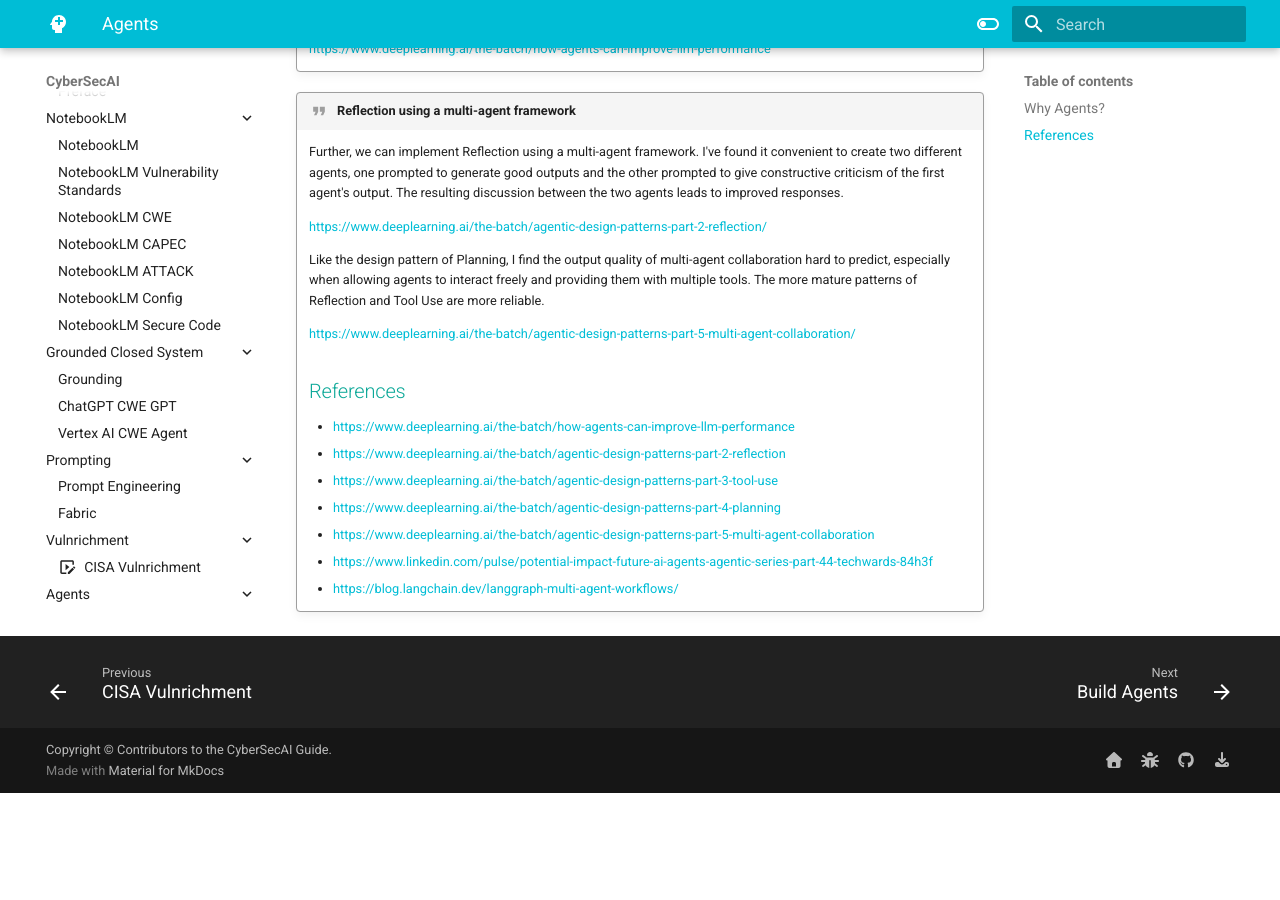
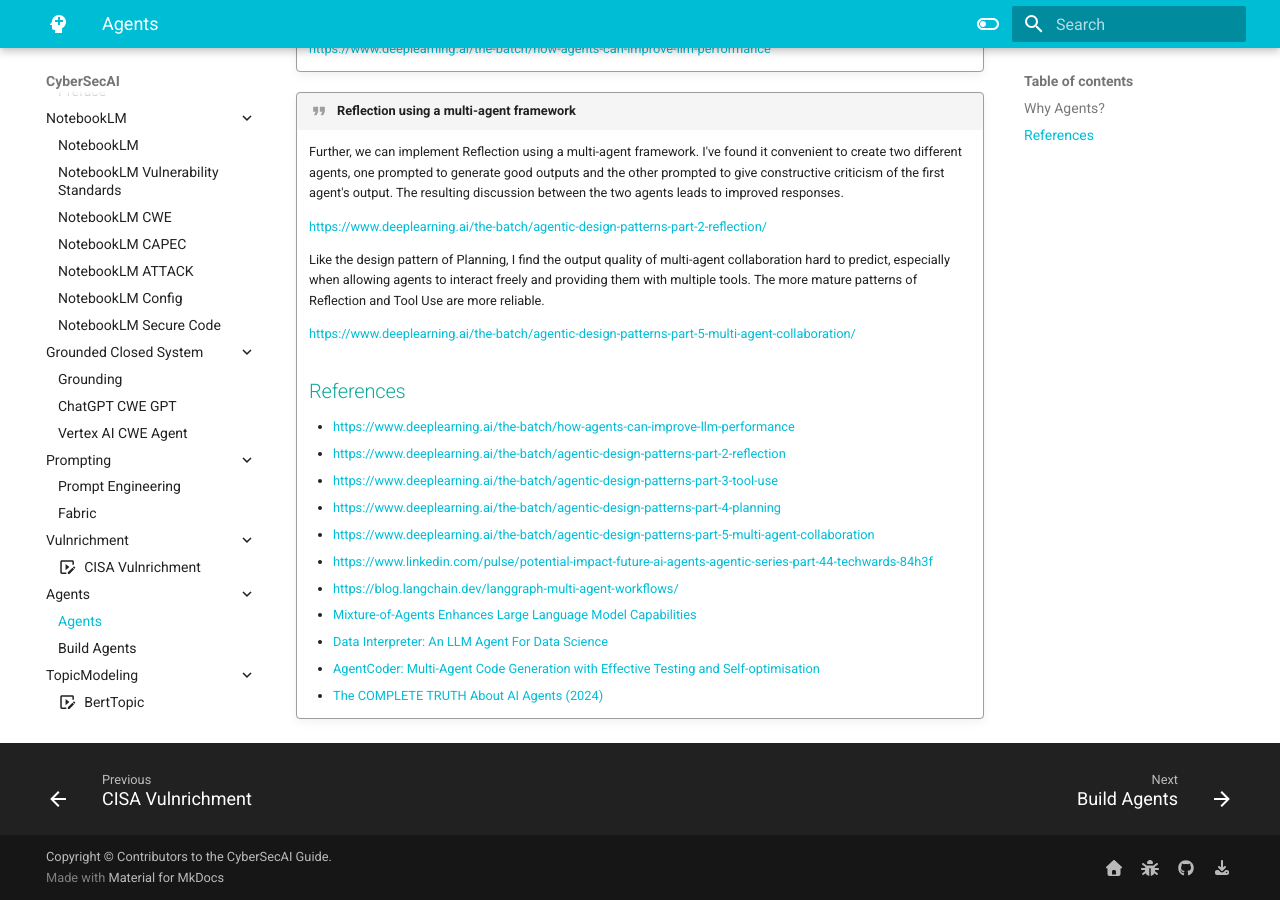
Before and after one commit to CyberSecAI/CyberSecAI.github.io, an MkDocs documentation site: the page built from docs/agents/Agents.md, in a window 1280 px wide and 900 px high, scrolled down 1391 px. Built offline with MkDocs 1.6.1 and Material for MkDocs 9.7.7, drawn with Linux system fonts in a browser that asks for light colours; comment, search, counter and statistics services are not loaded; before the commit the page ends 2184 px from its top, so only the background shows below that.

Commit message:
agent refs

```diff
--- a/docs/agents/Agents.md
+++ b/docs/agents/Agents.md
@@ -62,3 +62,7 @@
     * https://www.deeplearning.ai/the-batch/agentic-design-patterns-part-5-multi-agent-collaboration
     * https://www.linkedin.com/pulse/potential-impact-future-ai-agents-agentic-series-part-44-techwards-84h3f
     * https://blog.langchain.dev/langgraph-multi-agent-workflows/
+    * [Mixture-of-Agents Enhances Large Language Model Capabilities](https://arxiv.org/abs/2406.04692)
+    * [Data Interpreter: An LLM Agent For Data Science](https://arxiv.org/abs/2402.18679)
+    * [AgentCoder: Multi-Agent Code Generation with Effective Testing and Self-optimisation](https://arxiv.org/html/2312.13010v3)
+    * [The COMPLETE TRUTH About AI Agents (2024)](https://www.youtube.com/watch?v=HGS5LfyxLUU)
```
Also changed, not shown: docs/agents/Build_agents.md (+2 -1 lines).
